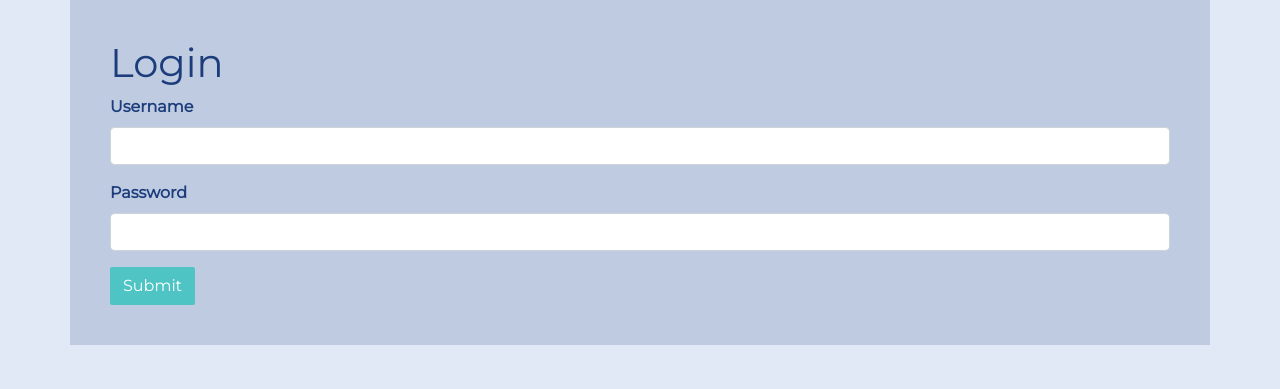
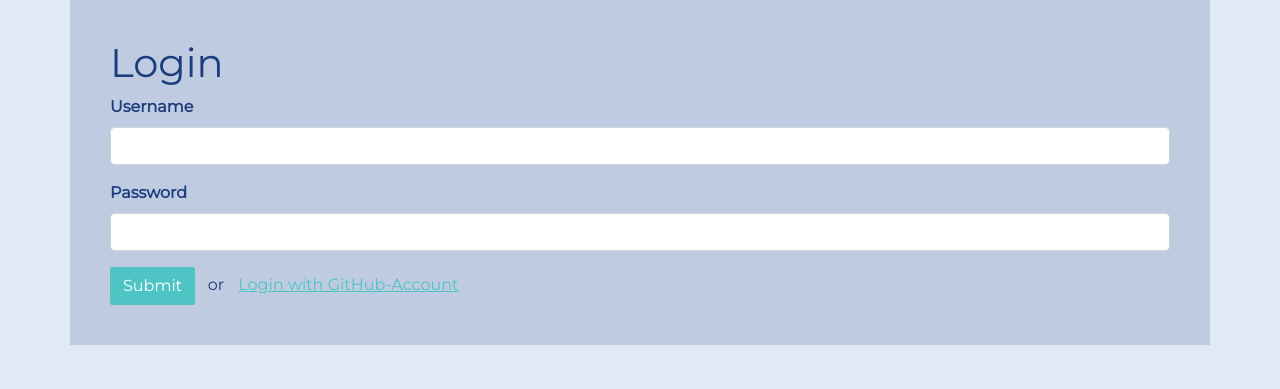
Before and after one commit to ninjachicks/flask-shop-app, a Flask app: page /login in a window 1280 px wide. Shown: the part 105-494 px from the top of the page. Run offline with Flask 2, Linux system fonts and the light colour scheme; some libraries are stand-ins or nearby versions.

Commit message:
added github-login

```diff
--- a/app.py
+++ b/app.py
@@ -8,6 +8,7 @@ from flask import (Flask, render_template, flash, redirect,
 from sqlalchemy import create_engine, insert, delete, update
 from sqlalchemy.orm import sessionmaker
 from flask_mysqldb import MySQL
+from flask_dance.contrib.github import make_github_blueprint, github
 from functools import wraps
 from passlib.hash import sha256_crypt
 from wtforms import (Form, StringField, TextAreaField,
@@ -23,6 +24,9 @@ DBSession = sessionmaker(bind=engine)
 
 
 app = Flask(__name__)
+
+github_blueprint = make_github_blueprint(client_id='0014280a3d68abcc37ac', client_secret='5e7a97cd939dbfe52fa929cf62d56664b08724a4')
+app.register_blueprint(github_blueprint, url_prefix='/github_login')
 
 
 # Register Form Class
@@ -200,8 +204,6 @@ def login():
         # Get Form Fields
         username = form.username.data
         password_post = form.password.data
-        #username = request.form['username']
-        #password_post = request.form['password']
 
         # Creating DB Session
         db_session = DBSession()
@@ -229,6 +231,23 @@ def login():
 
     else:
         return render_template('login.html', form=form)
+
+
+# GitHub Login
+@app.route("/github")
+def github_login():
+
+    if not github.authorized:
+        return redirect(url_for('github.login'))
+    account_info = github.get('/user')
+
+    if account_info.ok:
+        flash('You are now logged in', 'success')
+        return render_template('home.html')
+
+    flash('Request failed', 'danger')
+
+    return render_template('home.html')
 
 
 # Add Category
--- a/static/styles/app.css
+++ b/static/styles/app.css
@@ -109,6 +109,16 @@ body {
     text-decoration: none;
 }
 
+.a-google-login {
+    margin-left: 10px;
+    color: #4ec4c4;
+    text-decoration: underline;
+}
+
+.a-google-login:hover {
+    color: #fff;
+}
+
 /* ###############  Buttons  ##################### */
 
 .btn-catalog {
--- a/templates/login.html
+++ b/templates/login.html
@@ -14,6 +14,9 @@
     </div>
 
     <input class="btn btn-submit" type="submit" value="Submit">
+    &nbsp; or
+    <a href="{{ url_for('github_login') }}" class="a-google-login">Login with GitHub-Account</a>
+
 
   </form>
 {% endblock %}
--- a/templates/register.html
+++ b/templates/register.html
@@ -2,6 +2,11 @@
 
 {% block body %}
     <h1>Register</h1>
+
+    or
+    <a href="{{ url_for('github_login') }}" class="a-google-login">Login with GitHub-Account</a>
+    <br />
+    <br />
 
     {% from "includes/_formhelper.html" import render_field %}
     <form method="POST" action="">
```
Also changed, not shown: database_setup.py (+11 -8 lines), templates/github_login.html (added, +13 -0 lines), flaskshop.db.
